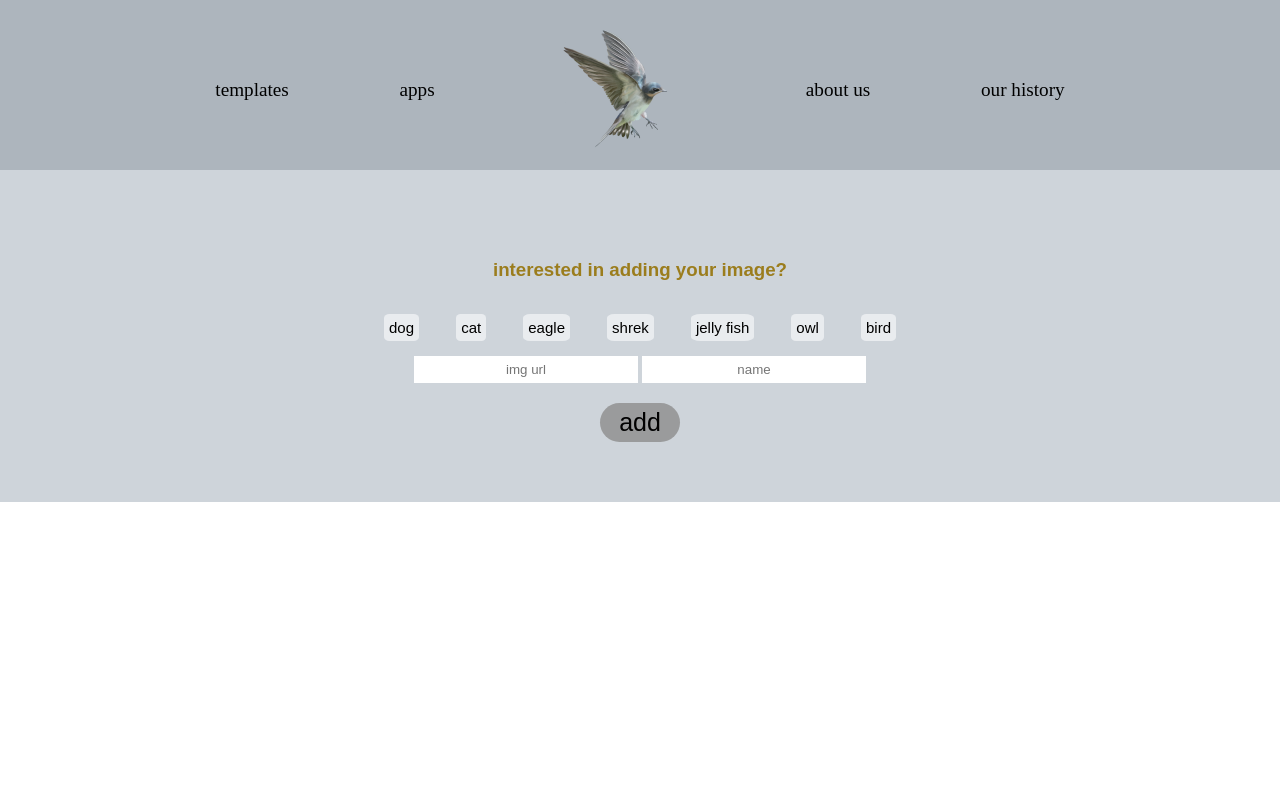
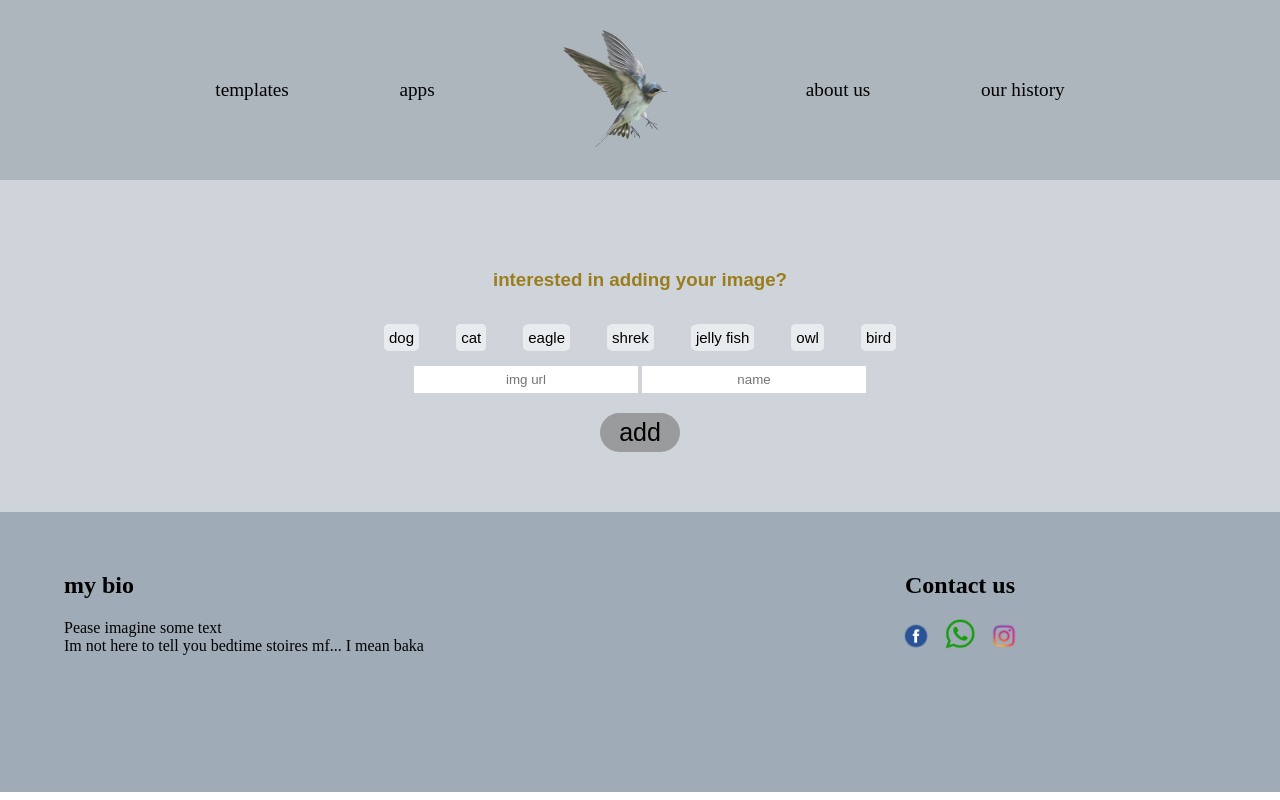
Before and after one commit to sina-olfati/minimalist-adding-pic-page, a plain HTML site: page index.html in a window 1280 px wide. Drawn offline with Linux system fonts and the light colour scheme.

Commit message:
adding a footer

```diff
--- a/index.html
+++ b/index.html
@@ -58,9 +58,9 @@
 
 <div class="contact">
     <h2>Contact us</h2>
-    <img src="" alt="">
-    <img src="" alt="">
-    <img src="" alt="">
+    <a href=""><img src="images/facebook.png" alt=""></a>
+    <a href=""><img src="images/whatsapp.png" alt=""></a>
+    <a href=""><img src="images/instagram2.png" alt=""></a>
 </div>
 </footer>
 <script src="script.js"></script>
--- a/style.css
+++ b/style.css
@@ -6,7 +6,6 @@ body{
 header{
 background-color: #adb5bd;
 height: 180px;
-position: absolute;
 width: 100%;
 display: flex;
 justify-content: center;
@@ -55,8 +54,6 @@ header li:hover{
 section{
     background-color: #ced4da;
     width: 100%;
-    position: relative;
-    top: 170px;
 }
 
 section .section-img-packs{
@@ -162,8 +159,36 @@ background-color: rgb(235, 235, 235);
 }
 
 @media screen and (max-width: 990px) {
-    section{
-        top: 100px;
-    }
     .section-img-adder .img-addresses{width: 60%;}
 }
+
+
+/* footer */
+
+footer{
+    height: 280px;
+    background: #9fabb6;
+    display: flex;
+    justify-content: space-around;
+}
+
+.information{
+    width: 40%;
+    padding-top: 40px;
+}
+
+.contact{
+    width: 40%;
+    padding-top: 40px;
+    text-align: center;
+}
+
+.contact img{
+    margin:0 5px;
+    width: 30px;
+    transition: 0.1s;
+}
+
+.contact img:hover{
+    transform: scale(1.2);
+}
```
